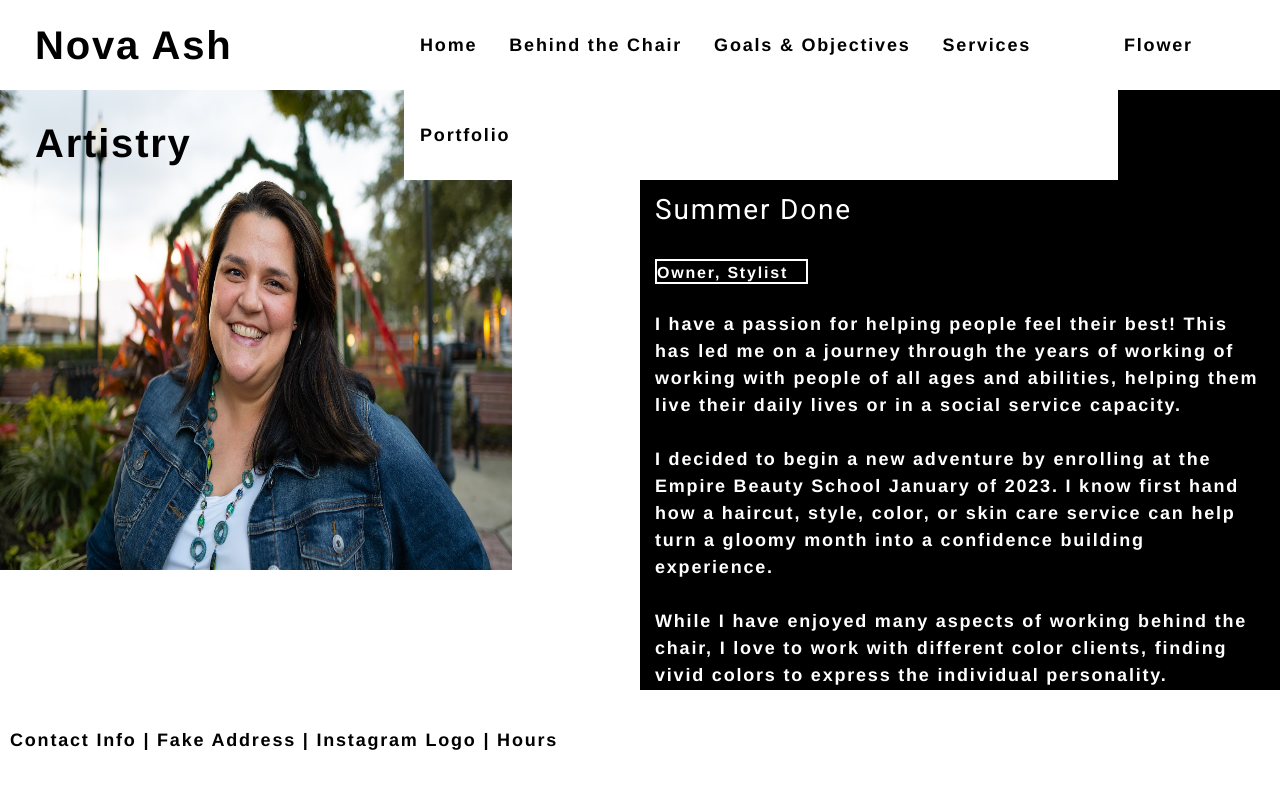
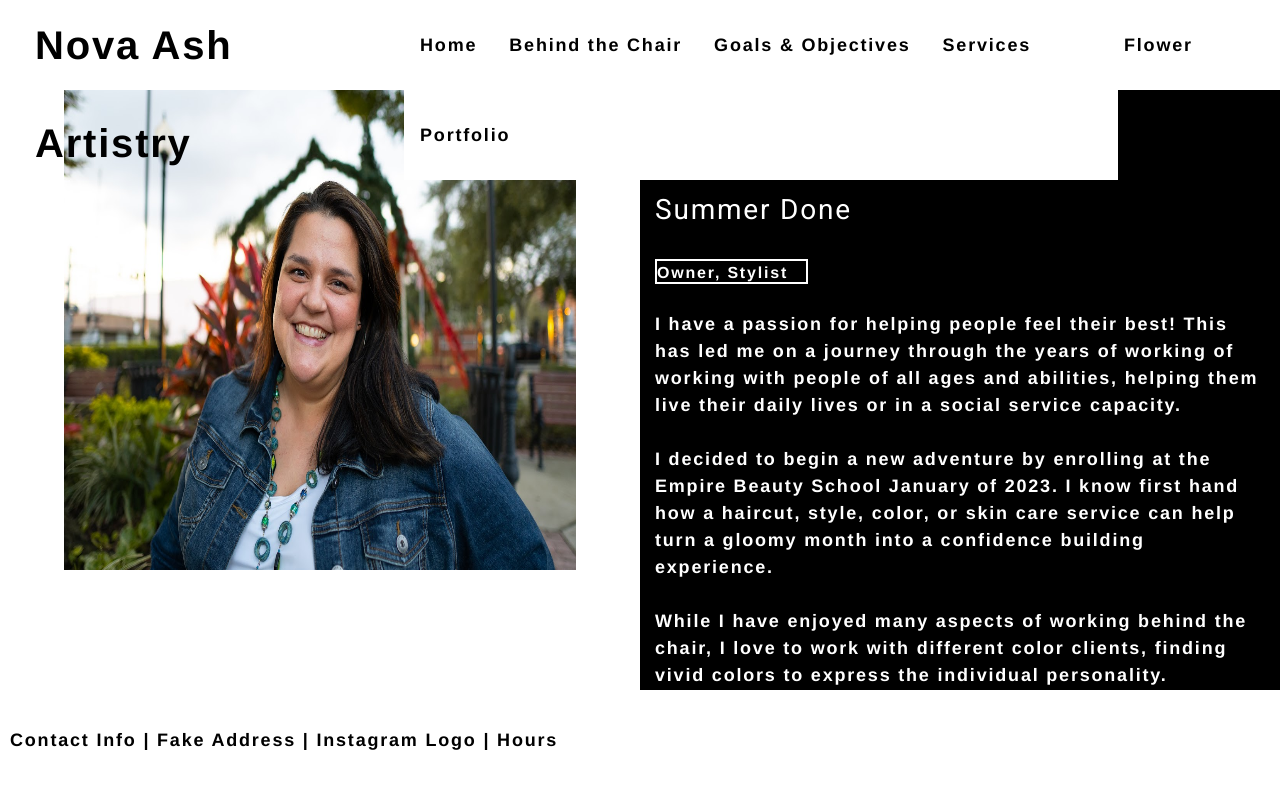
Before and after one commit to bdoneq7/novaashartistry, a React (Create React App) app: page / in a window 1280 px wide. Both pictures are taken after a click on the item "Behind the Chair". Shown: the top 788 px of the page. Built offline with nearby package versions, Linux system fonts and the light colour scheme.

Commit message:
updated styles

```diff
--- a/src/index.css
+++ b/src/index.css
@@ -101,9 +101,7 @@ header a {
   background-color: var(--white-color);
   color: #000000;
   margin: 0px;
-  align-items: middle;
-  margin: auto;
-  display: block;
+  text-align: center;
 
 }
 
```
